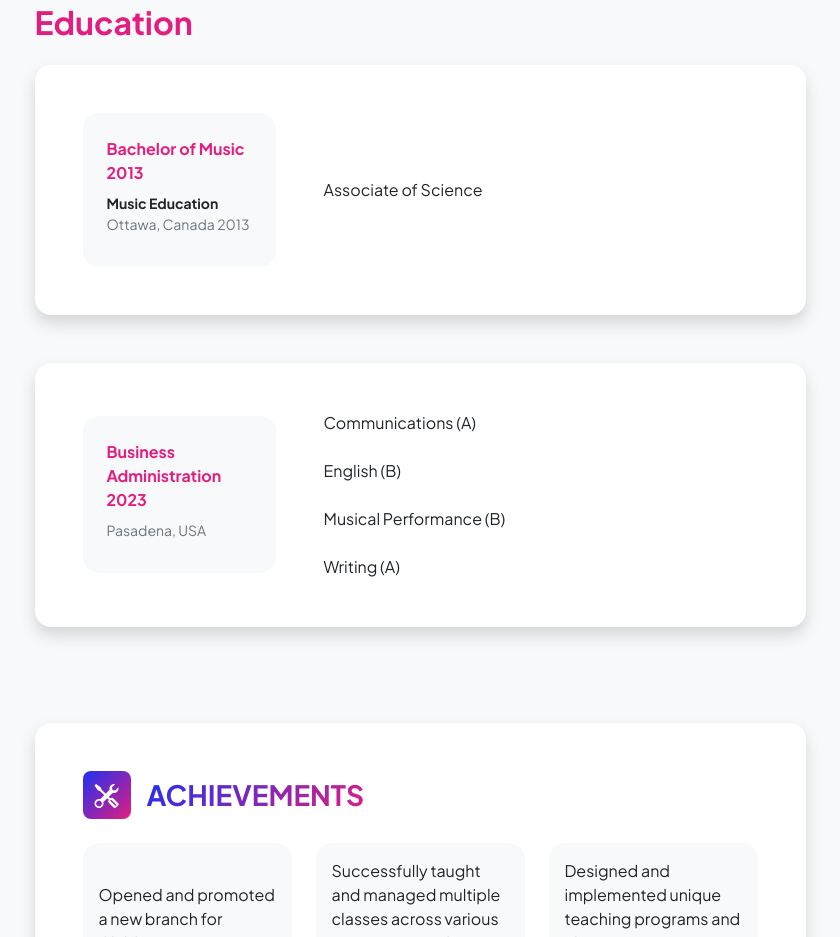
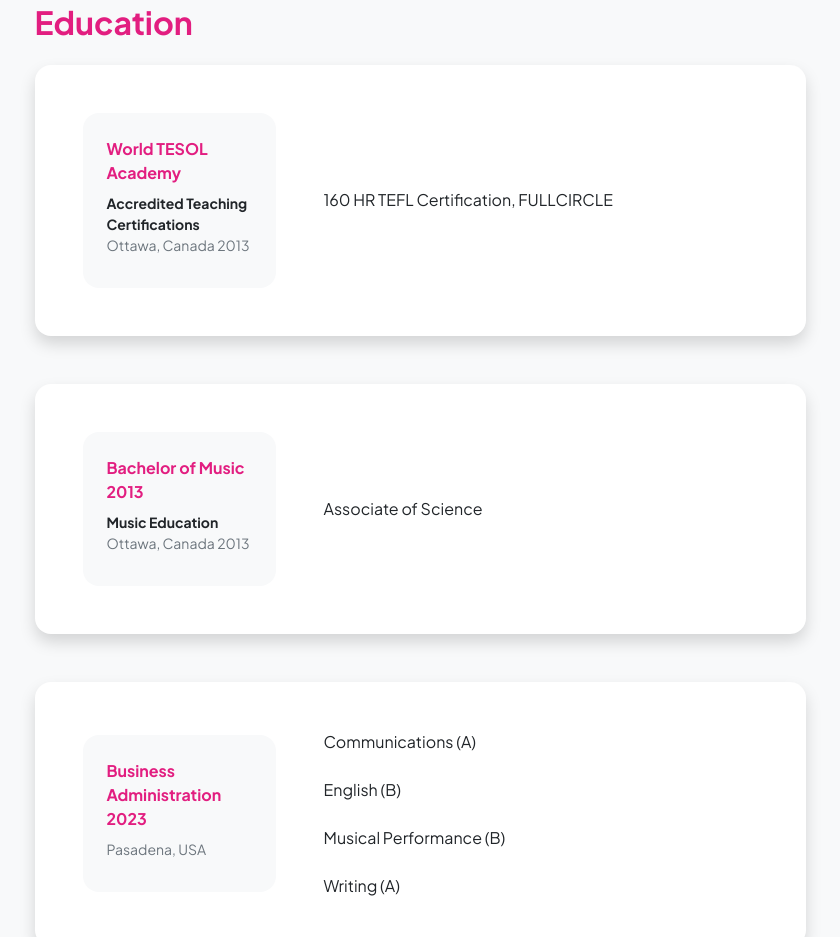
Before and after one commit to MarieSumalee/Dan_Moriarty, a plain HTML site: page resume.html in a window 1280 px wide. Shown: the part 2044-2981 px from the top of the page, without its empty margins (220-1060 px from the left). Drawn offline with nearby package versions, Linux system fonts and the light colour scheme.

Commit message:
Add files via upload

```diff
--- a/resume.html
+++ b/resume.html
@@ -3,8 +3,8 @@
     <head>
         <meta charset="utf-8" />
         <meta name="viewport" content="width=device-width, initial-scale=1, shrink-to-fit=no" />
-        <meta name="description" content="" />
-        <meta name="author" content="" />
+        <meta name="description" content="English and Music Tutor" />
+        <meta name="author" content="Marie Sumalee" />
         <title>Personal - Dan Moriarty</title>
         <!-- Favicon-->
         <link rel="icon" type="image/x-icon" href="assets/favicon.ico" />
@@ -172,6 +172,28 @@
                                     <div class="row align-items-center gx-5">
                                         <div class="col text-center text-lg-start mb-4 mb-lg-0">
                                             <div class="bg-light p-4 rounded-4">
+                                                <div class="text-secondary fw-bolder mb-2">World TESOL Academy</div>
+                                                <div class="mb-2">
+                                                    <div class="small fw-bolder">Accredited Teaching Certifications</div>
+                                                    <div class="small text-muted">Ottawa, Canada 2013</div>
+                                                </div>
+                                                <div class="fst-italic">
+                                                    <div class="small text-muted"></div>
+
+                                                </div>
+                                            </div>
+                                        </div>
+                                        <div class="col-lg-8"><div>160 HR  TEFL Certification, FULLCIRCLE</div></div>
+                                    </div>
+                                </div>
+                            </div>
+
+                             <!-- Education Card 2-->
+                             <div class="card shadow border-0 rounded-4 mb-5">
+                                <div class="card-body p-5">
+                                    <div class="row align-items-center gx-5">
+                                        <div class="col text-center text-lg-start mb-4 mb-lg-0">
+                                            <div class="bg-light p-4 rounded-4">
                                                 <div class="text-secondary fw-bolder mb-2">Bachelor of Music 2013</div>
                                                 <div class="mb-2">
                                                     <div class="small fw-bolder">Music Education</div>
@@ -187,7 +209,7 @@
                                     </div>
                                 </div>
                             </div>
-                            <!-- Education Card 2-->
+                            <!-- Education Card 3-->
                             <div class="card shadow border-0 rounded-4 mb-5">
                                 <div class="card-body p-5">
                                     <div class="row align-items-center gx-5">
```
Also changed, not shown: contact.html (+2 -2 lines), index.html (+2 -2 lines), projects.html (+2 -2 lines).
